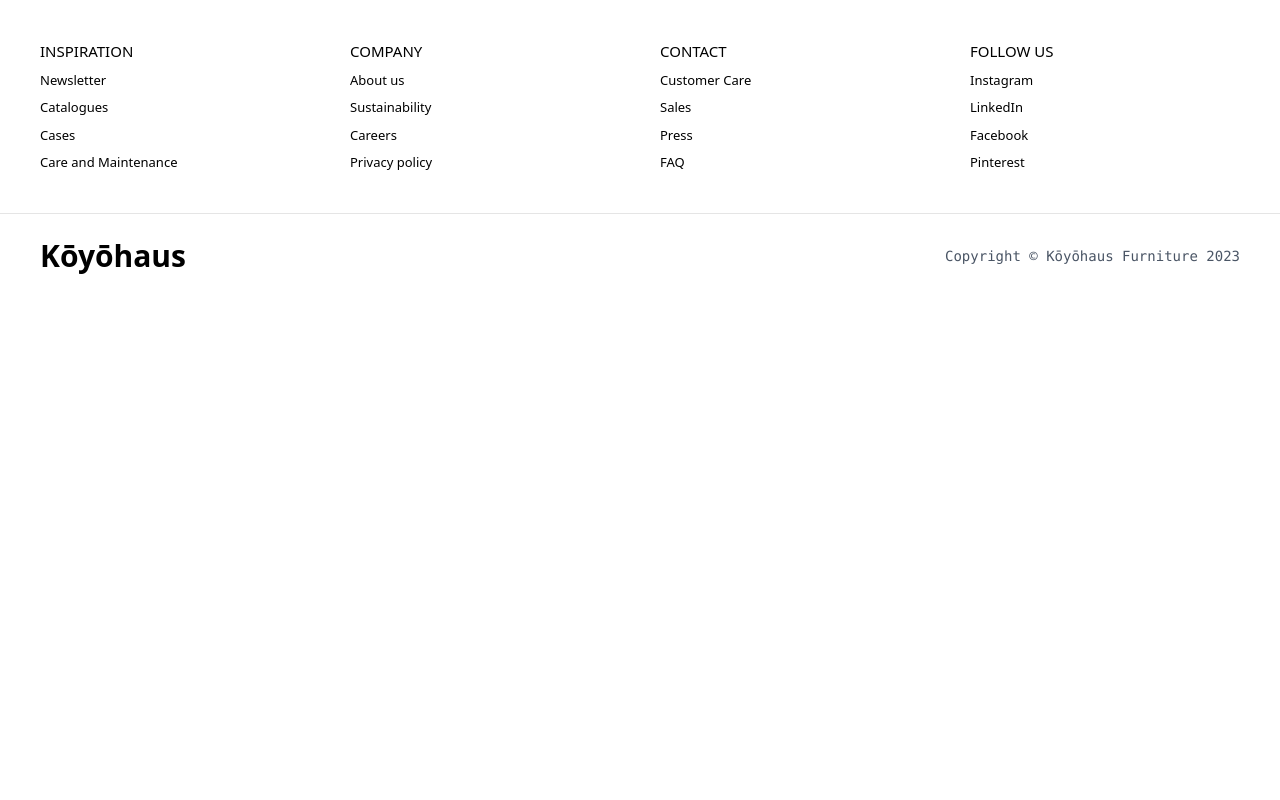
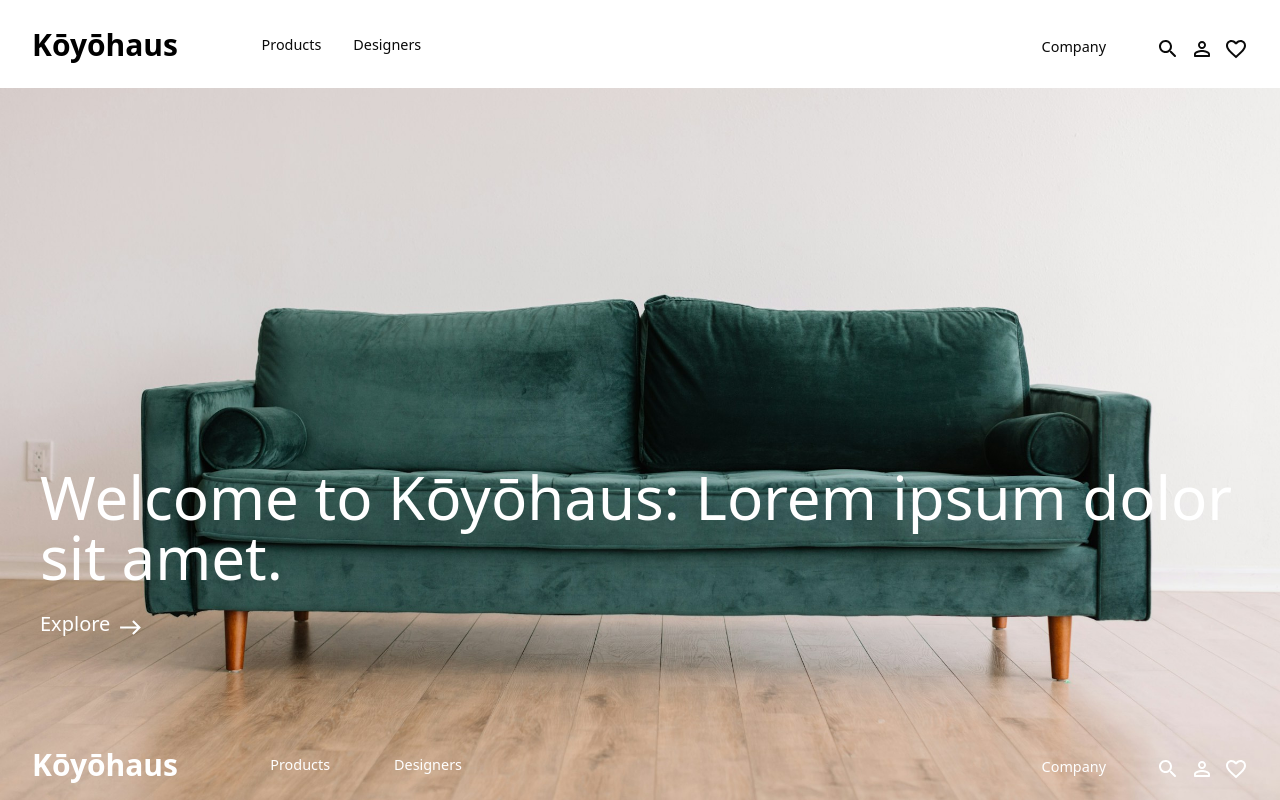
Before and after one commit to JFDiaku/Kohohaus, a React (Vite) app in the folder koyohaus/: page / in a window 1280 px wide. Shown: the top 800 px of the page. Built offline with nearby package versions, Linux system fonts and the light colour scheme.

Commit message:
GH-Pages demo BrowserRouter ---> HashRouter

```diff
--- a/koyohaus/src/App.tsx
+++ b/koyohaus/src/App.tsx
@@ -23,8 +23,8 @@
       {showNavbar && <Navbar />}
 
        <Routes>
-          <Route path="/Kohohaus/" element={<Homepage/>}/>
-          <Route path="/Kohohaus/products" element={<Products/>}/>
+          <Route path="/" element={<Homepage/>}/>
+          <Route path="/products" element={<Products/>}/>
        </Routes>
        {<Footer color={showNavbar ? 'black' : 'white' }/>}
 
--- a/koyohaus/src/main.tsx
+++ b/koyohaus/src/main.tsx
@@ -1,12 +1,12 @@
 import { StrictMode } from 'react'
 import { createRoot } from 'react-dom/client'
 import App from './App.tsx'
-import { BrowserRouter } from 'react-router-dom';
+import { HashRouter } from 'react-router-dom';
 
 createRoot(document.getElementById('root')!).render(
   <StrictMode>
-     <BrowserRouter>
+     <HashRouter>
       <App />
-    </BrowserRouter>
+    </HashRouter>
   </StrictMode>,
 )
```
